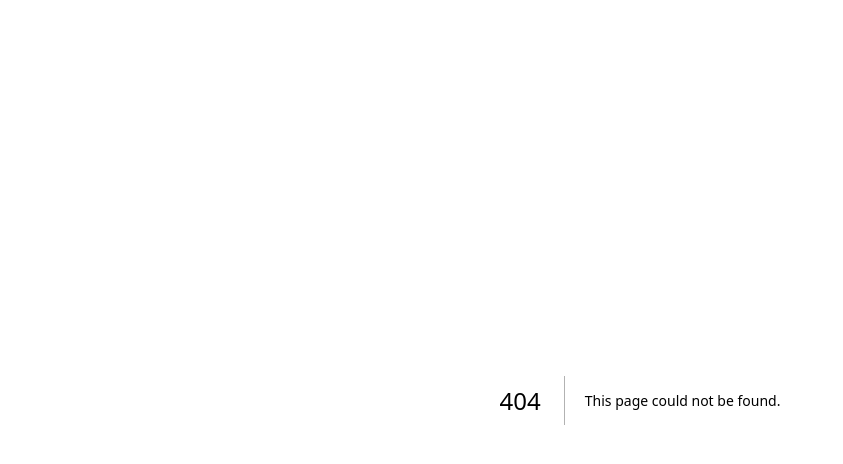
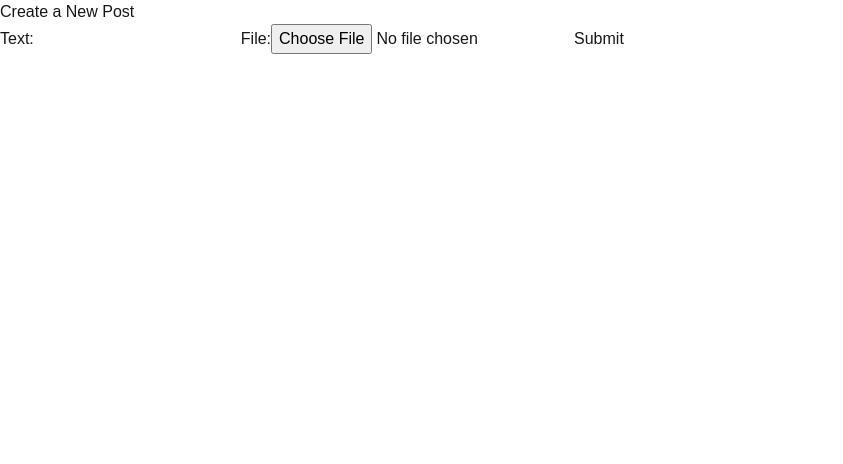
Before and after one commit to taroosg/laravel-next-cdk, a Next.js app in the folder frontend/: page /posts/new in a window 1280 px wide. Before the commit this address had no page. Shown: the top 464 px of the page, without its empty margins (0-843 px from the left). Built offline with nearby package versions, Linux system fonts and the light colour scheme.

Commit message:
フロントのデータ送信と取得を追加

```diff
--- /dev/null
+++ b/frontend/src/app/posts/new/page.tsx
@@ -0,0 +1,60 @@
+'use client';
+
+import React, { useState } from 'react';
+import { createPost } from '@/libs/apiClient';
+import { useRouter } from 'next/navigation';
+
+export default function NewPostPage() {
+  const [text, setText] = useState('');
+  const [file, setFile] = useState<File | null>(null);
+  const [error, setError] = useState('');
+  const router = useRouter();
+
+  async function handleSubmit(e: React.FormEvent) {
+    e.preventDefault();
+    setError('');
+
+    const idToken = localStorage.getItem('cognito-id-token');
+    if (!idToken) {
+      setError('Not logged in');
+      return;
+    }
+
+    try {
+      await createPost(idToken, text, file!);
+      router.push('/posts');  // 一覧へ遷移
+    } catch (err) {
+      if (err instanceof Error) {
+        setError(err.message);
+      } else {
+        setError(String(err));
+      }
+    }
+  }
+
+  return (
+    <div>
+      <h1>Create a New Post</h1>
+      <form onSubmit={handleSubmit}>
+        <label>Text:
+          <input
+            value={text}
+            onChange={(e) => setText(e.target.value)}
+          />
+        </label>
+        <label>File:
+          <input
+            type="file"
+            onChange={(e) => {
+              if (e.target.files?.[0]) {
+                setFile(e.target.files[0]);
+              }
+            }}
+          />
+        </label>
+        <button type="submit">Submit</button>
+      </form>
+      {error && <p style={{ color: 'red' }}>{error}</p>}
+    </div>
+  );
+}
--- /dev/null
+++ b/frontend/src/libs/apiClient.ts
@@ -0,0 +1,51 @@
+export async function getPosts(idToken: string): Promise<Post[]> {
+  const res = await fetch(`${process.env.NEXT_PUBLIC_BACKEND_URL}/api/posts`, {
+    method: 'GET',
+    headers: {
+      'Authorization': `Bearer ${idToken}`,
+    },
+  });
+  if (!res.ok) {
+    throw new Error(`Failed to fetch posts: ${res.status}`);
+  }
+  return res.json();
+}
+
+// テキスト + ファイル投稿
+// file には通常、<input type="file"> で取得した File を渡す
+export async function createPost(idToken: string, content: string, file: File) {
+  const formData = new FormData();
+  formData.append('content', content);
+    formData.append('file', file);
+
+  const res = await fetch(`${process.env.NEXT_PUBLIC_BACKEND_URL}/api/posts`, {
+    method: 'POST',
+    headers: {
+      'Authorization': `Bearer ${idToken}`,
+    },
+    body: formData,
+  });
+  if (!res.ok) {
+    throw new Error(`Failed to create post: ${res.status}`);
+  }
+  return res.json();
+}
+
+export type Post = {
+  id: string;
+  content: string;
+  file_path?: string;
+  created_at: string;
+  updated_at: string;
+  file_url: string;
+  user: User;
+};
+
+export type User = {
+  id: string;
+  cognito_sub: string;
+  name: string;
+  email: string;
+  created_at: string;
+  updated_at: string;
+}
```
Also changed, not shown: frontend/src/app/posts/page.tsx (added, +42 -0 lines).
